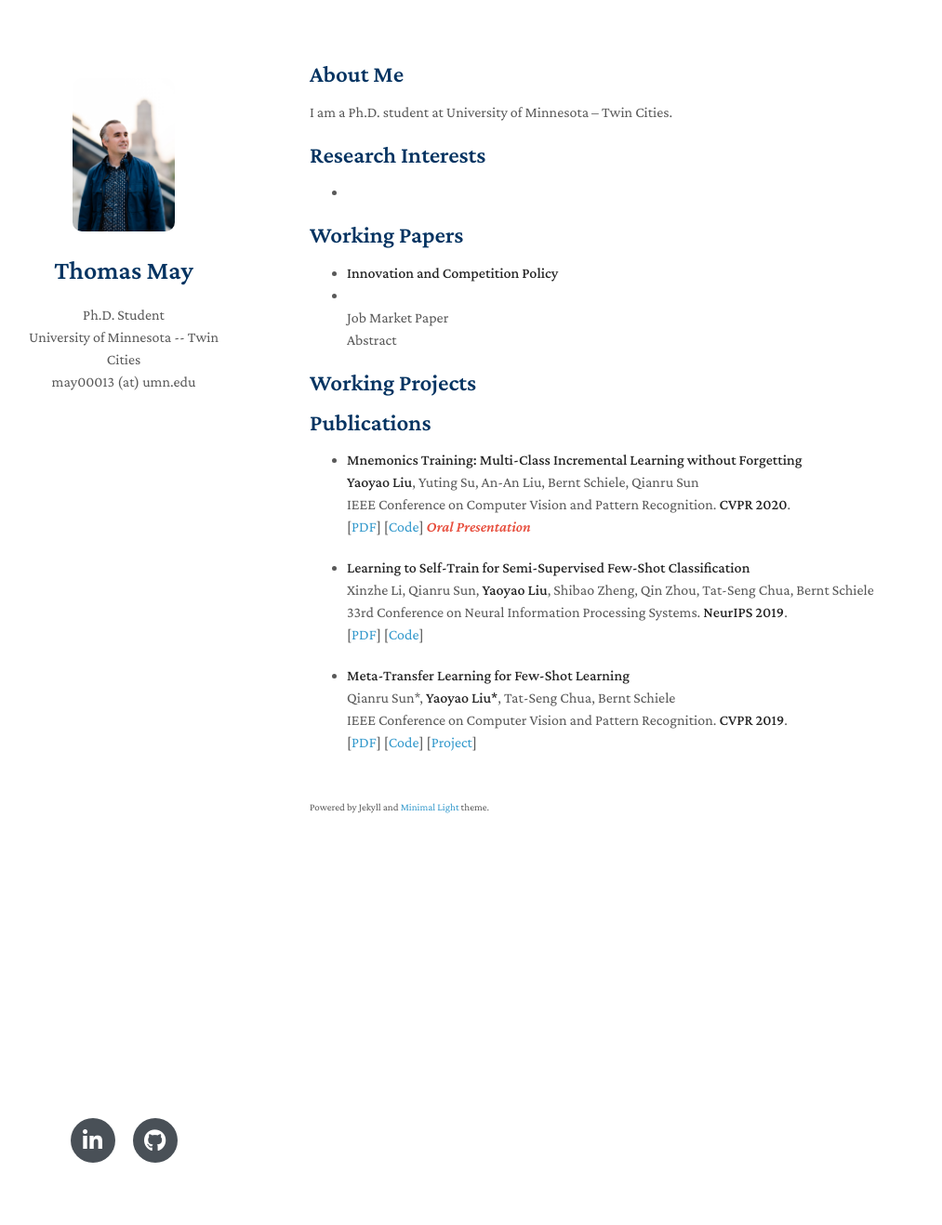
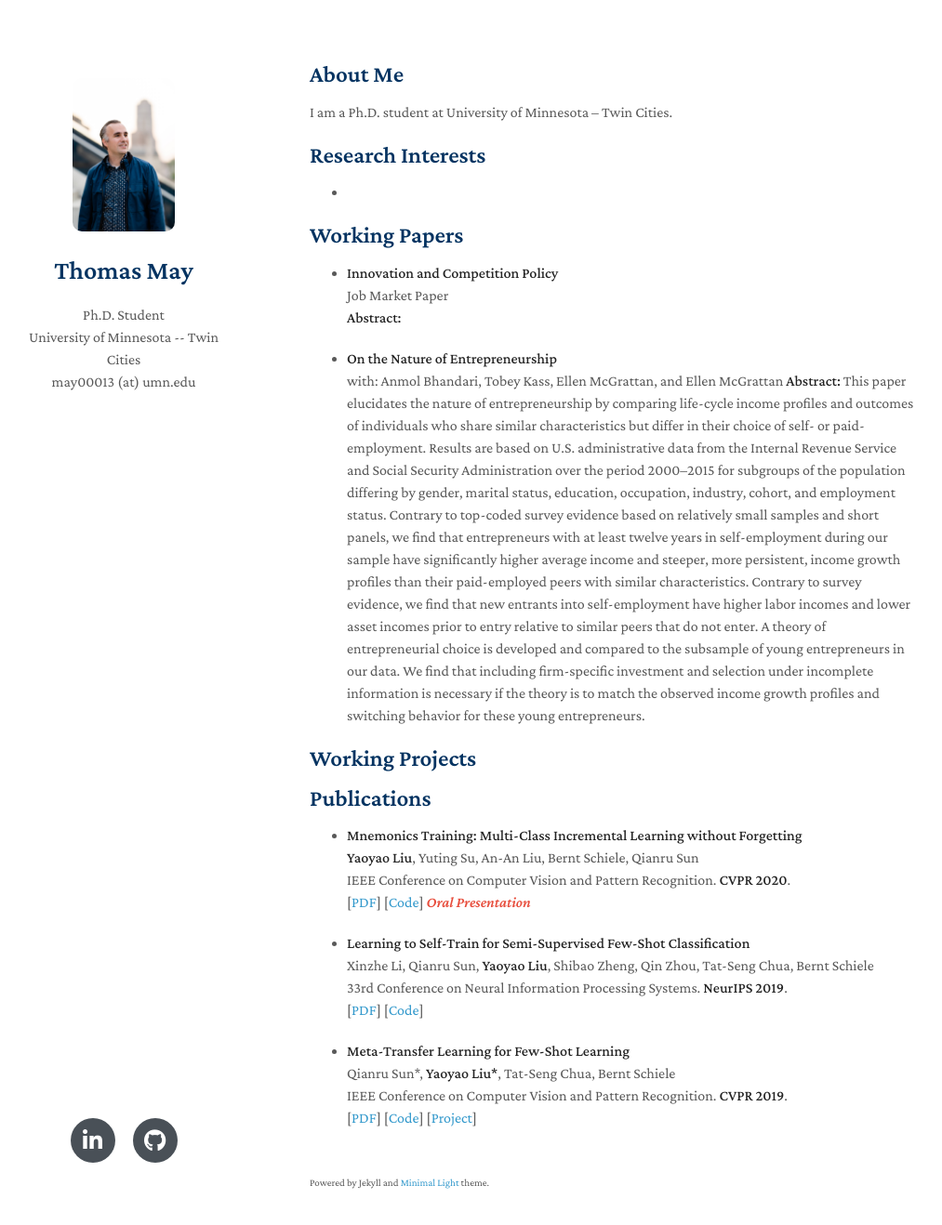
Before and after one commit to MayEcon/mayecon.github.io, a Jekyll site: the page built from index.md, in a window 1280 px wide and 1353 px high. Shown: the top 1318 px of the window at 93% size, without its empty margins (137-1150 px from the left). Built offline with Jekyll 4.4.1, drawn with Linux system fonts in a browser that asks for light colours; nearby versions of some CDN libraries; a style sheet for code colours, icons or effects is not loaded; our own code applies the rules of GitHub Pages for plain Markdown files.

Commit message:
Update index.md

```diff
--- a/index.md
+++ b/index.md
@@ -14,10 +14,15 @@ I am a Ph.D. student at University of Minnesota -- Twin Cities.
 ## Working Papers
 
 - **Innovation and Competition Policy**
-- <br>
+  <br>
   Job Market Paper
   <br>
-  Abstract
+  **Abstract:**
+
+- **On the Nature of Entrepreneurship**
+  <br>
+  with: Anmol Bhandari, Tobey Kass, Ellen McGrattan, and Ellen McGrattan
+  **Abstract:** This paper elucidates the nature of entrepreneurship by comparing life-cycle income profiles and outcomes of individuals who share similar characteristics but differ in their choice of self- or paid-employment. Results are based on U.S. administrative data from the Internal Revenue Service and Social Security Administration over the period 2000–2015 for subgroups of the population differing by gender, marital status, education, occupation, industry, cohort, and employment status. Contrary to top-coded survey evidence based on relatively small samples and short panels, we find that entrepreneurs with at least twelve years in self-employment during our sample have significantly higher average income and steeper, more persistent, income growth profiles than their paid-employed peers with similar characteristics. Contrary to survey evidence, we find that new entrants into self-employment have higher labor incomes and lower asset incomes prior to entry relative to similar peers that do not enter. A theory of entrepreneurial choice is developed and compared to the subsample of young entrepreneurs in our data. We find that including firm-specific investment and selection under incomplete information is necessary if the theory is to match the observed income growth profiles and switching behavior for these young entrepreneurs.
 
 ## Working Projects
 
```
